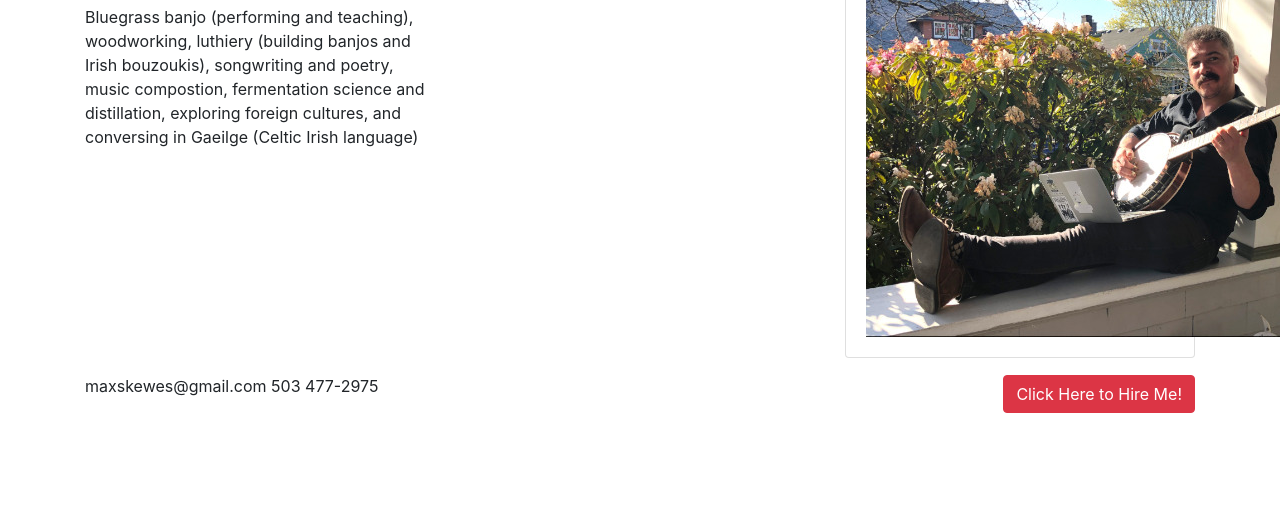
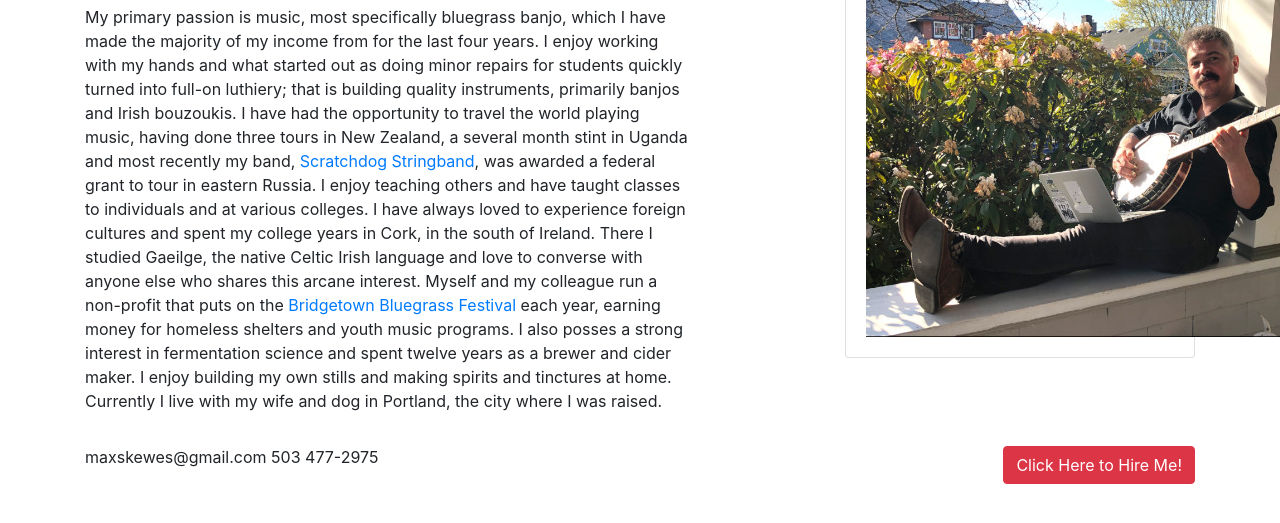
Before and after one commit to maxskewes/Early-Portfolio, a plain HTML site: page personal.html in a window 1280 px wide. Shown: the part 137-660 px from the top of the page. Drawn offline with nearby package versions, Linux system fonts and the light colour scheme.

Commit message:
finalized bios

```diff
--- a/personal.html
+++ b/personal.html
@@ -47,9 +47,9 @@
         <div class="row">
           <div class="col-md-100%">
           </div>
-          <div class="col-md-6">
+          <div class="col-md-10">
             <p>
-                Bluegrass banjo (performing and teaching), woodworking, luthiery (building banjos and Irish bouzoukis), songwriting and poetry, music compostion, fermentation science and distillation, exploring foreign cultures, and conversing in Gaeilge (Celtic Irish language)
+                My primary passion is music, most specifically bluegrass banjo, which I have made the majority of my income from for the last four years. I enjoy working with my hands and what started out as doing minor repairs for students quickly turned into full-on luthiery; that is building quality instruments, primarily banjos and Irish bouzoukis. I have had the opportunity to travel the world playing music, having done three tours in New Zealand, a several month stint in Uganda and most recently my band, <a href="https://www.scratchdogstringband.com/">Scratchdog Stringband</a>, was awarded a federal grant to tour in eastern Russia. I enjoy teaching others and have taught classes to individuals and at various colleges. I have always loved to experience foreign cultures and spent my college years in Cork, in the south of Ireland. There I studied Gaeilge, the native Celtic Irish language and love to converse with anyone else who shares this arcane interest. Myself and my colleague run a non-profit that puts on the <a href="https://bridgetownbluegrass.com/">Bridgetown Bluegrass Festival</a> each year, earning money for homeless shelters and youth music programs. I also posses a strong interest in fermentation science and spent twelve years as a brewer and cider maker. I enjoy building my own stills and making spirits and tinctures at home. Currently I live with my wife and dog in Portland, the city where I was raised.
             </p>
           </div>
         </div>
```
Also changed, not shown: index.html (+4 -2 lines).
